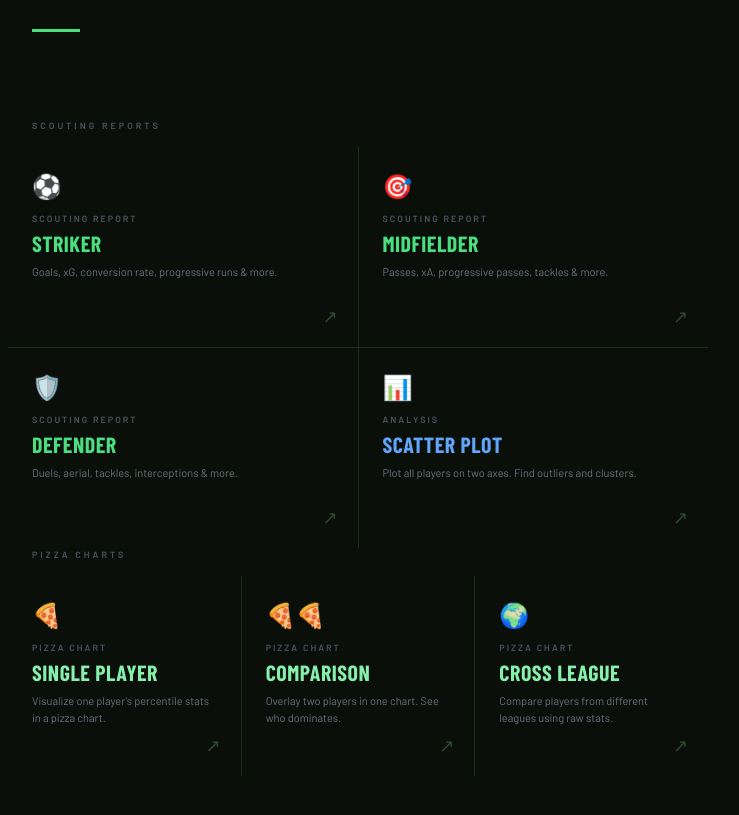
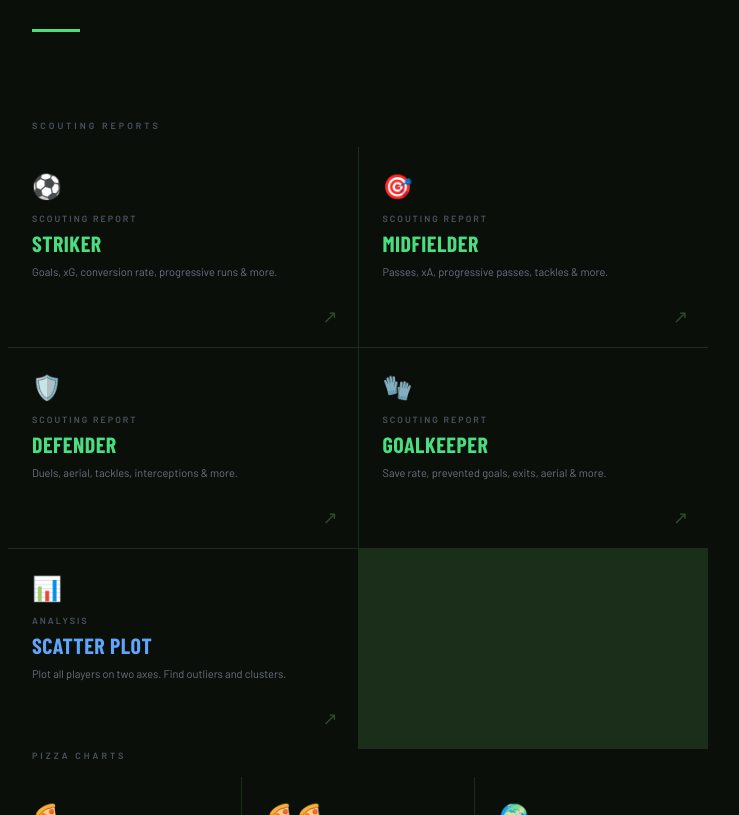
Before and after one commit to footys13/FootysLab, a plain HTML site: page index.html in a window 1280 px wide. Shown: the part 285-1100 px from the top of the page, without its empty margins (282-1021 px from the left). Drawn offline with nearby package versions, Linux system fonts and the light colour scheme; a web font is replaced by a local one.

Commit message:
Update index.html

```diff
--- a/index.html
+++ b/index.html
@@ -228,6 +228,13 @@
       <div class="tool-desc">Duels, aerial, tackles, interceptions & more.</div>
       <div class="tool-arrow">↗</div>
     </a>
+    <a href="goalkeeper.html" class="tool-card scouting">
+      <div class="tool-icon">🧤</div>
+      <div class="tool-type">Scouting Report</div>
+      <div class="tool-name">Goalkeeper</div>
+      <div class="tool-desc">Save rate, prevented goals, exits, aerial & more.</div>
+      <div class="tool-arrow">↗</div>
+    </a>
 
     <a href="scatter.html" class="tool-card scatter">
       <div class="tool-icon">📊</div>
```
